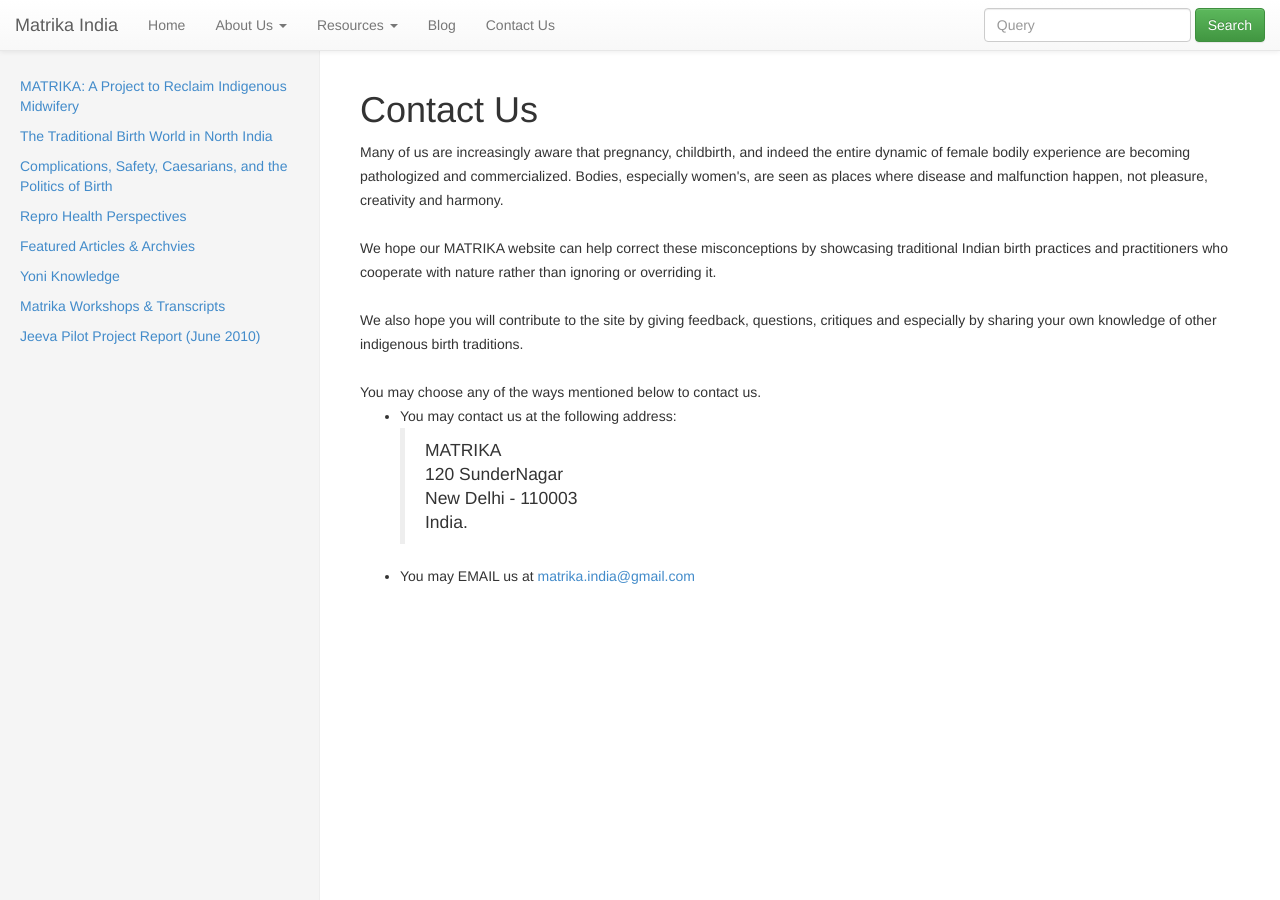
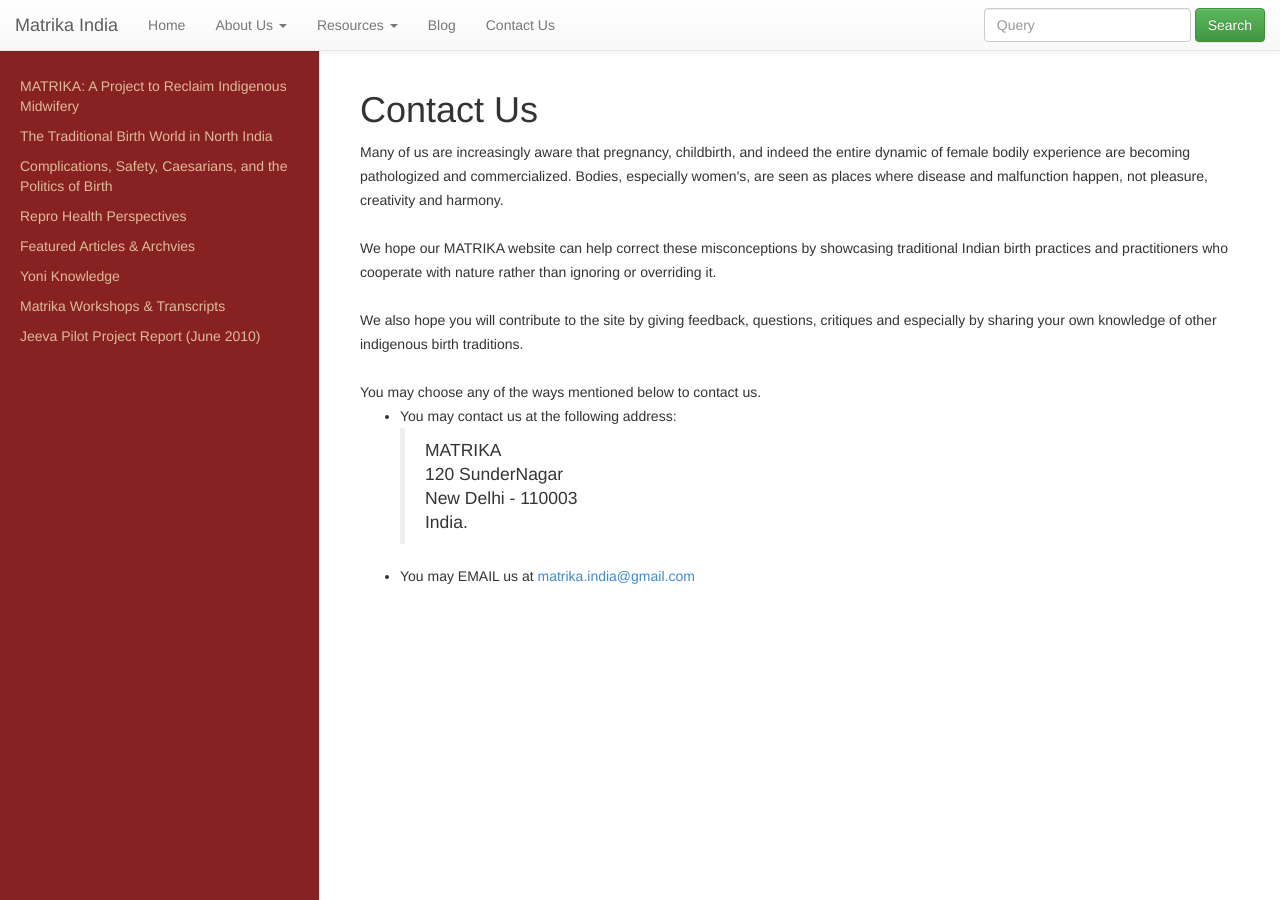
Before and after one commit to matrikaindia/matrika-beta, a Jekyll site: the page built from contact.html, in a window 1280 px wide and 900 px high. Built offline with Jekyll 4.4.1, drawn with Linux system fonts in a browser that asks for light colours; nearby versions of some CDN libraries.

Commit message:
Updated colors of sidebar

```diff
--- a/assets/css/matrika.css
+++ b/assets/css/matrika.css
@@ -162,3 +162,10 @@
 	text-align: center;
 	font-size: 13px;
 }
+.sidebar {
+    background-color: #882222;
+}
+
+.nav-sidebar > li > a {
+    color: #ddbb99;
+}
```
